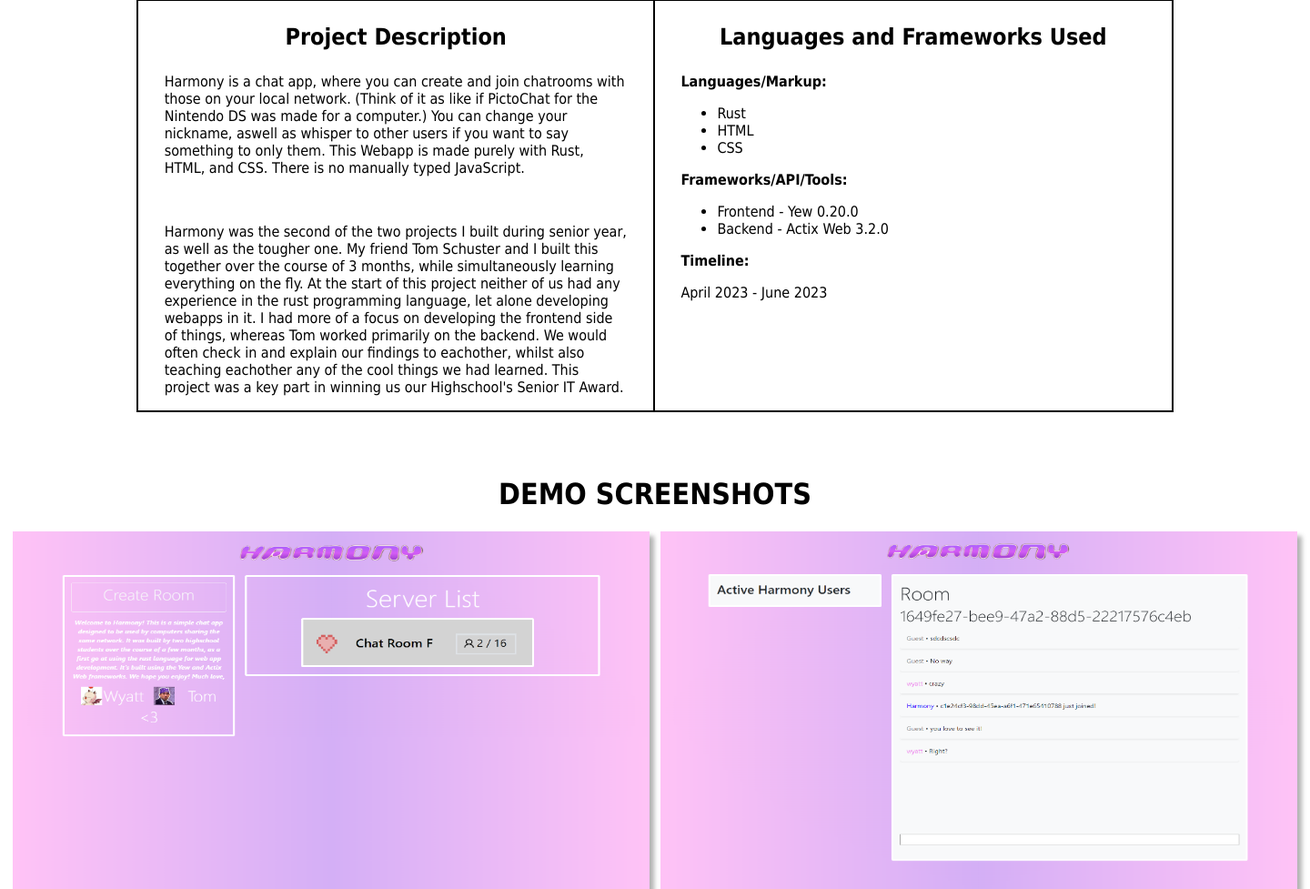
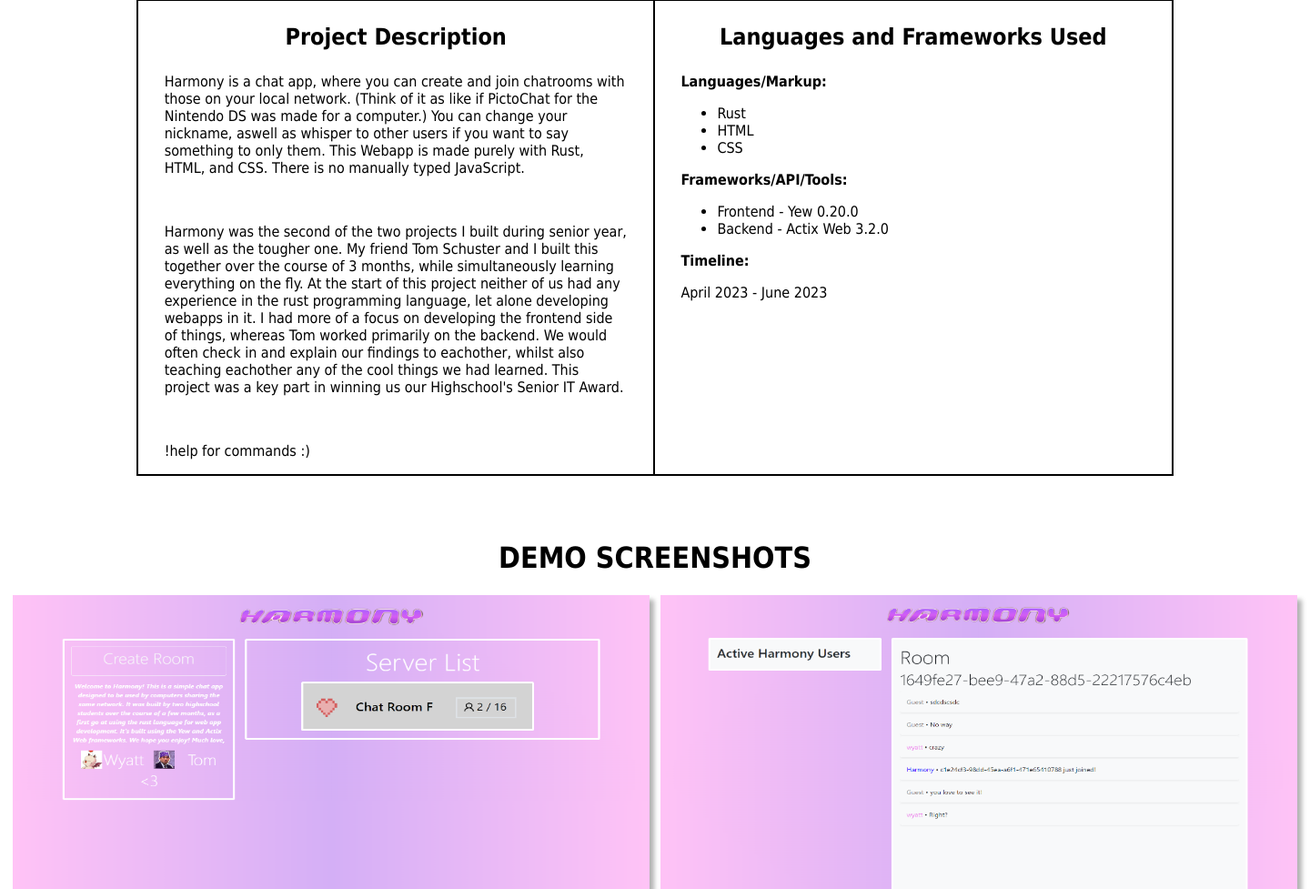
Before and after one commit to WyattW0569/Portfolio, a Flask app: page /harmony in a window 1440 px wide. Shown: the part 505-1482 px from the top of the page at 91% size. Run offline with Flask 3, Linux system fonts and the light colour scheme.

```diff
--- a/templates/harmony.html
+++ b/templates/harmony.html
@@ -26,6 +26,8 @@
                 explain our findings to eachother, whilst also teaching eachother any of the cool things we had learned. This project was a key part
                 in winning us our Highschool's Senior IT Award.
             </p>
+            <br>
+            <p>!help for commands :)</p>
         </div>
     </div>
     <div>
```
